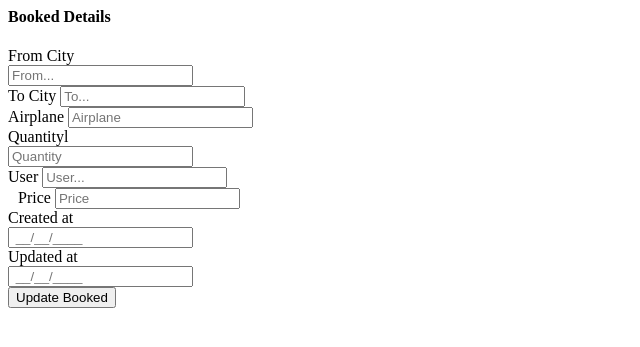
After one commit to JetmirAv/AirAgency, a PHP site: page /booked.php in a window 1280 px wide. The commit adds this page. Shown: the top 347 px of the page, without its empty margins (0-640 px from the left). Run offline with PHP 8.4, Linux system fonts and the light colour scheme.

Commit message:
bookedForm

```diff
--- /dev/null
+++ b/dashboard/components/booked.php
@@ -0,0 +1,71 @@
+                        <div class="card">
+                            <div class="header">
+                                <h4 class="title">Booked Details</h4>
+                            </div>
+                            <div class="content">
+                                <form>
+                                    <div class="row">
+                                        <div class="col-md-5">
+                                            <div class="form-group" style="width: 250px;">
+                                                <label>From City</label>
+                                                <input type="text" class="form-control"  placeholder="From..." >
+                                            </div>
+                                        </div>
+                                        <div class="col-md-3" style="width: 300px;">
+                                            <div class="form-group">
+                                                <label>To City</label>
+                                                <input type="text" class="form-control" placeholder="To... ">
+                                            </div>
+                                        </div>
+
+                                    </div>
+
+                                    <div class="row" style="margin-right:14%;">
+                                        <div class="col-md-6">
+                                            <div class="form-group" style="width:250px;">
+                                                <label>Airplane</label>
+                                                <input type="text" placeholder="Airplane" class="form-control">
+                                            </div>
+                                        </div>
+                                        <div class="col-md-6">
+                                            <div class="form-group" style="width:188px;">
+                                                <label>Quantity</label>l
+                                                <input type="text" class="form-control" placeholder="Quantity">
+                                            </div>
+                                        </div>
+                                    </div>
+                                    <div class="row">
+                                    <div class="col-md-3" style="width: 270px;">
+                                            <div class="form-group">
+                                                <label>User</label>
+                                                <input type="text" class="form-control" placeholder="User... ">
+                                            </div>
+                                        </div>
+
+                                        <div class="col-md-4">
+                                            <div class="form-group" style="padding-left:10px;">
+                                                <label>Price</label>
+                                                <input type="text" class="form-control" placeholder="Price">
+                                            </div>
+                                        </div>
+                                     </div>
+                                     <div class="row">
+                                        <div class="col-md-4" style="margin-right:9%;">
+                                            <div class="form-group" style="width:250px;">
+                                                <label>Created at</label>
+                                                <input type="text" class="form-control" placeholder=" __/__/____">
+                                            </div>
+                                        </div>
+                                        <div class="col-md-4">
+                                            <div class="form-group" style="width:250px;">
+                                                <label>Updated at</label>
+                                                <input type="text" class="form-control" placeholder=" __/__/____">
+                                            </div>
+                                        </div>
+                                     </div>
+
+                                    <button type="submit" class="btn btn-info btn-fill pull-right">Update Booked</button>
+                                    <div class="clearfix"></div>
+                                </form>
+                            </div>
+                        </div>
```
Also changed, not shown: dashboard/booked.php (added, +33 -0 lines), dashboard/components/user.php (+14 -0 lines).
